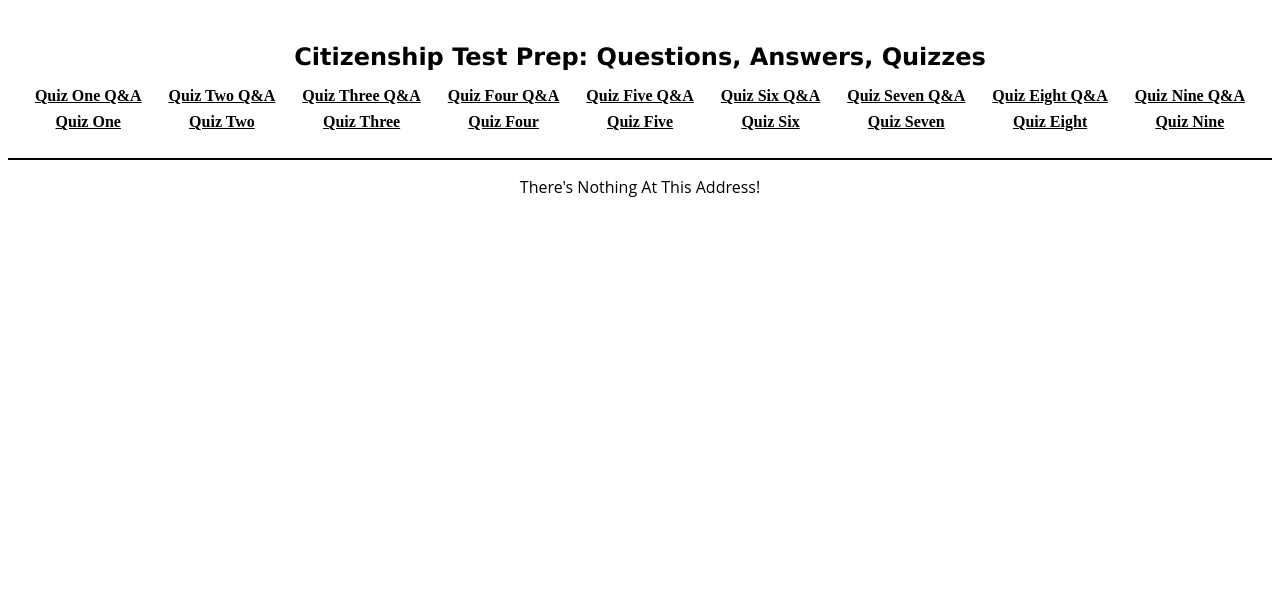
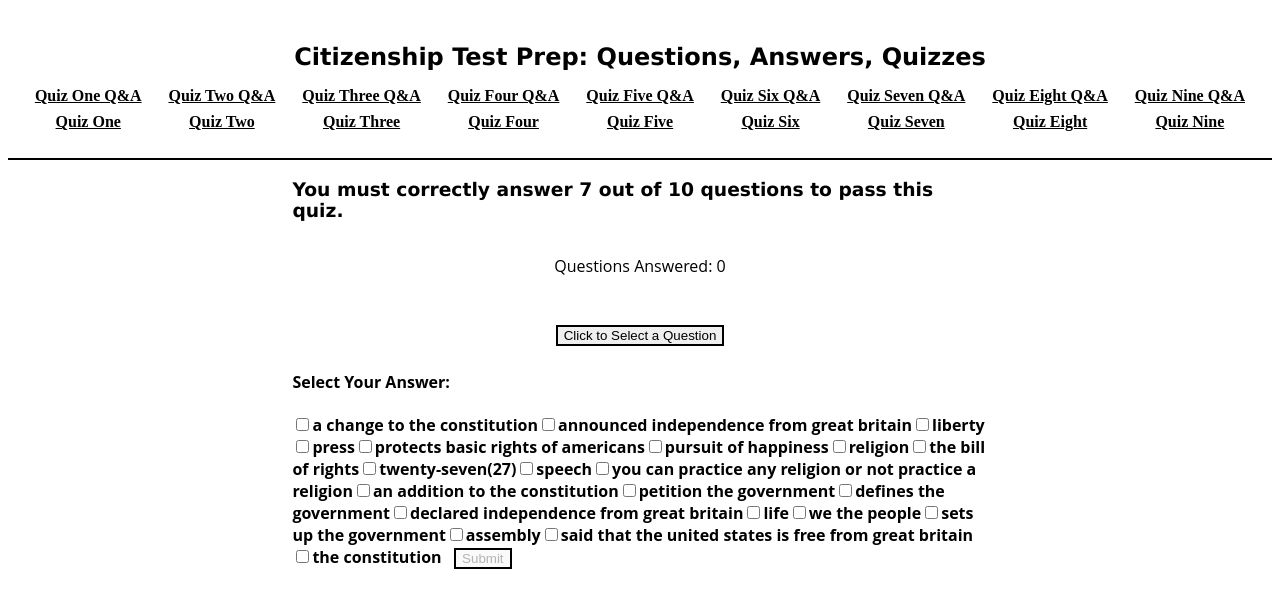
Before and after one commit to mmaustin/citizenship-questions-answers, a React (Create React App) app in the folder citizenship-frontend/: page /questions/quiz-one-test in a window 1280 px wide. Shown: the top 608 px of the page. Built offline with nearby package versions, Linux system fonts and the light colour scheme.

Commit message:
replaced quiz one comp with quiz one test component in app and navbar components

```diff
--- a/citizenship-frontend/src/App.js
+++ b/citizenship-frontend/src/App.js
@@ -2,7 +2,8 @@ import React from 'react'
 import { QuestionsList } from './features/questions/QuestionsList'
 import {BrowserRouter as Router, Routes, Route} from 'react-router-dom'
 import Navbar from './app/Navbar'
-import { QuizOne } from './features/questions/QuizOne'
+//import { QuizOne } from './features/questions/QuizOne'
+import { QuizOneTest } from './features/questions/QuizOneTest'
 import { QuestionsListTwo } from './features/questionsTwo/QuestionsListTwo'
 import { QuizTwo } from './features/questionsTwo/QuizTwo'
 import { QuestionsListThree } from './features/questionsThree/QuestionsListThree'
@@ -28,7 +29,8 @@ const App = () => {
                 <Routes>
                     <Route exact path='/' element={<QuestionsList/>}/>
                     {/*<Route exact path='/questions/:questionId' element={<SingleQuestionPage/>} />*/}
-                    <Route exact path='/questions/quiz-one' element={<QuizOne/>}/>
+                    {/*<Route exact path='/questions/quiz-one' element={<QuizOne/>}/>*/}
+                    <Route exact path='/questions/quiz-one-test' element={<QuizOneTest/>}/>
                     <Route exact path='/questions/questions-two' element={<QuestionsListTwo/>}/>
                     <Route exact path='/questions/quiz-two' element={<QuizTwo/>}/>
                     <Route exact path='/questions/questions-three' element={<QuestionsListThree/>}/>
--- a/citizenship-frontend/src/app/Navbar.js
+++ b/citizenship-frontend/src/app/Navbar.js
@@ -10,7 +10,7 @@ const Navbar = () => {
                 <div className='nav-link-container'>
                     <div className='quiz-pair'>
                         <Link className='nav-link-text' to='/'>Quiz One Q&A</Link>
-                        <Link className='nav-link-text' to='/questions/quiz-one'>Quiz One</Link>
+                        <Link className='nav-link-text' to='/questions/quiz-one-test'>Quiz One</Link>
                     </div>
                     <div className='quiz-pair'>
                         <Link className='nav-link-text' to='/questions/questions-two'>Quiz Two Q&A</Link>
--- a/citizenship-frontend/src/features/questions/QuizOneTest.js
+++ b/citizenship-frontend/src/features/questions/QuizOneTest.js
@@ -4,7 +4,7 @@ import { removeQuestion } from './quizQuestionsSlice'
 import { quizAnswers } from './questions'
 import { addAnswer } from './displaySlice'
 
-export const QuizOne = () => {
+export const QuizOneTest = () => {
     const questions = useSelector(state => state.quizQuestions)
     const display = useSelector(state => state.displayQuestions)
     const [question, setQuestion] = useState('');
```
